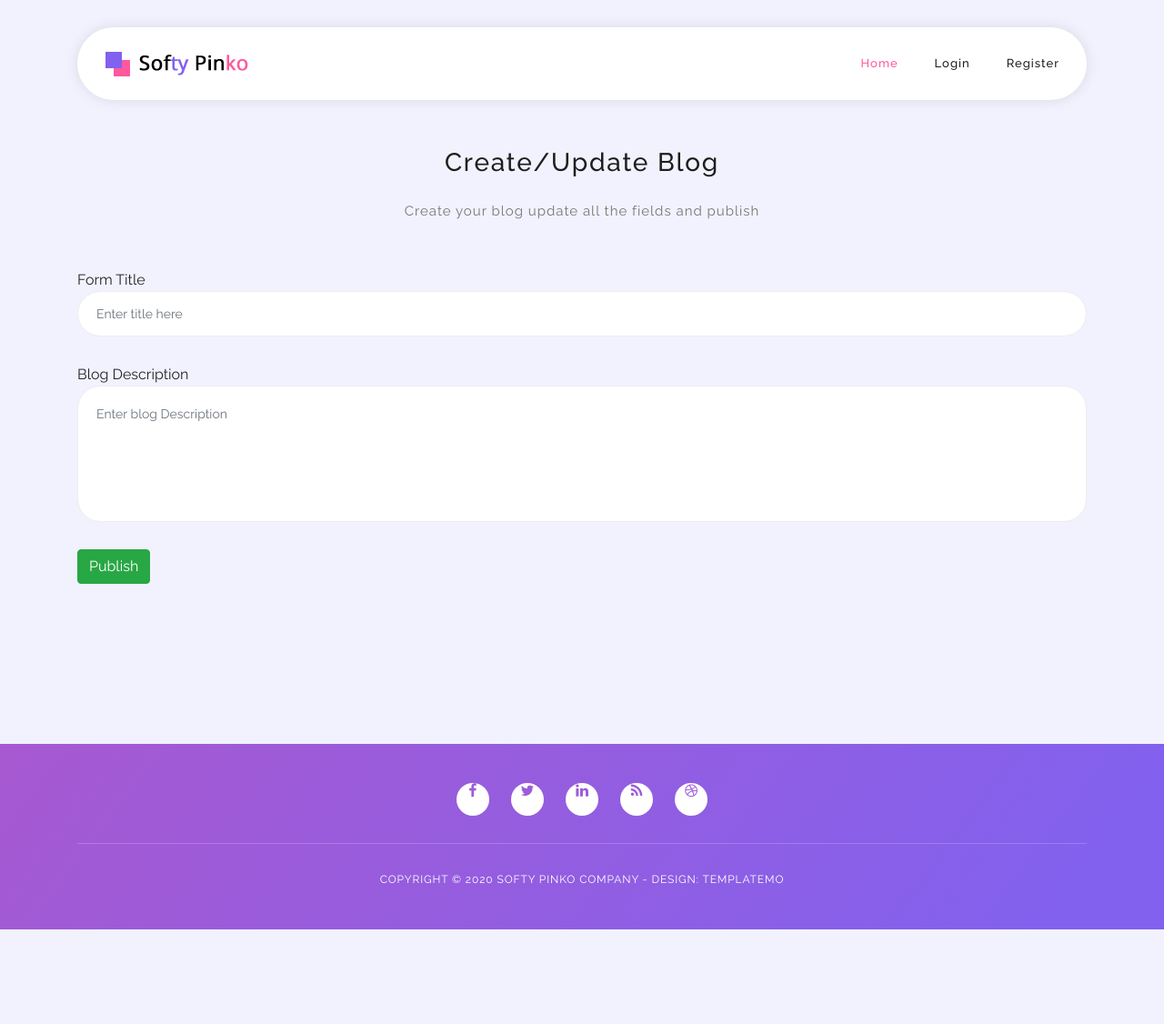
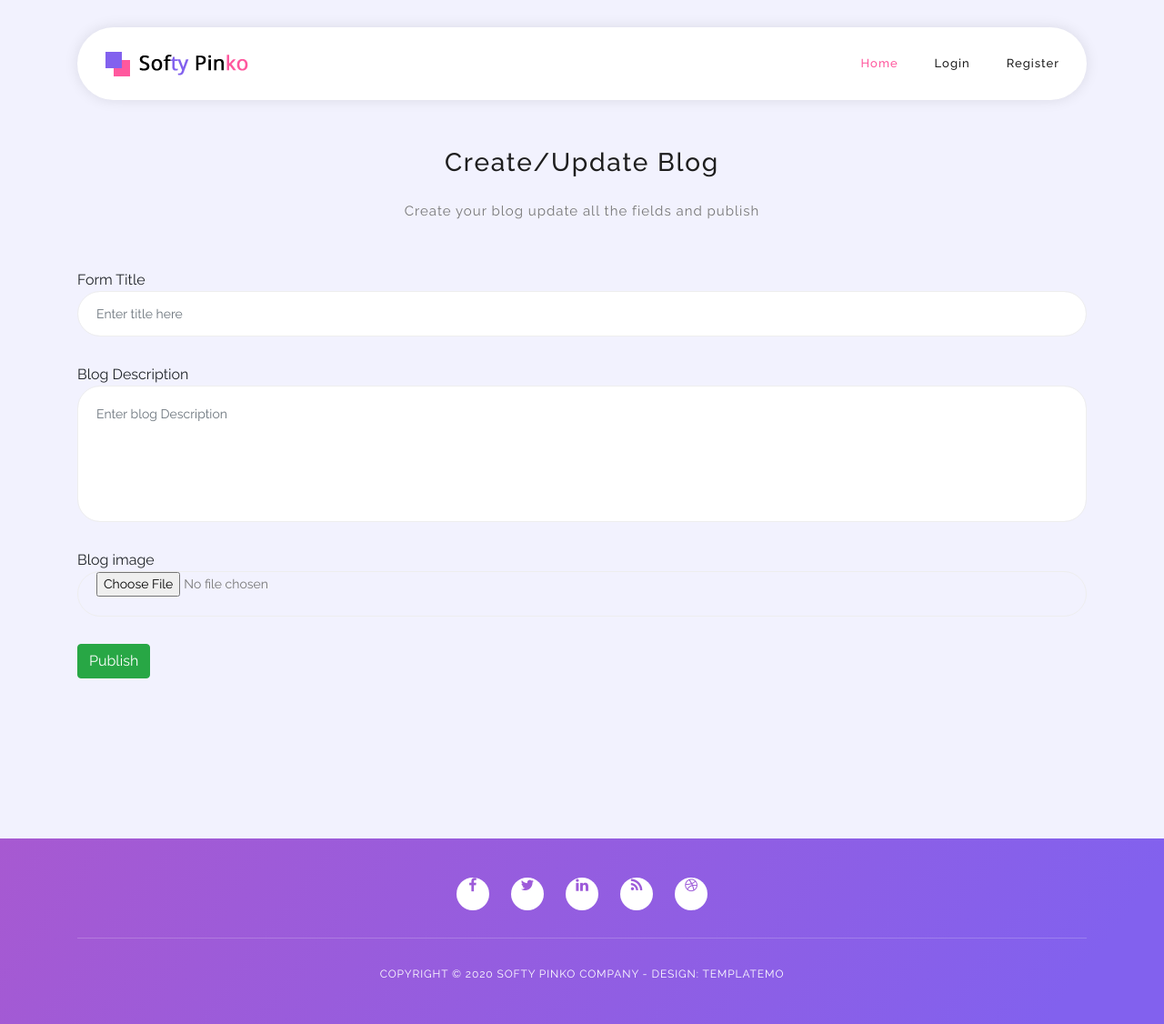
Before and after one commit to abs001/myblogger, a Django app: page /new_blog in a window 1280 px wide. Shown: the whole page at 91% size. Before the commit the page ends 1022 px from the top, so only its background shows below. Run offline with Django 3.2, Linux system fonts and the light colour scheme; some libraries are stand-ins or nearby versions.

Commit message:
Functionality to upload blog images

```diff
--- a/myblogger/myblog/forms.py
+++ b/myblogger/myblog/forms.py
@@ -17,9 +17,13 @@ class LoginUser(forms.Form):
 
 
 class NewBlog(forms.Form):
+    def __int__(self):
+        self.fields['blog_image'].required = False
+
     blog_title = forms.CharField(label="Form Title", max_length=250, widget=forms.TextInput(
         attrs={"class": "form-control", "placeholder": "Enter title here"}
     ))
     blog_description = forms.CharField(label="Blog Description", widget=forms.Textarea(
         attrs={"class": "form-control", "placeholder": "Enter blog Description"}
     ))
+    blog_image = forms.ImageField()
--- a/myblogger/myblog/models.py
+++ b/myblogger/myblog/models.py
@@ -14,9 +14,9 @@ class SiteConfiguration(models.Model):
 class Blog(models.Model):
     blog_title = models.CharField(max_length=200)
     blog_description = models.TextField()
-    blog_image = models.ImageField()  # Future scope
+    blog_image = models.ImageField(upload_to='blog_images', null=True, blank=True)  # Future scope
     blog_user_id = models.ForeignKey(settings.AUTH_USER_MODEL, on_delete=models.CASCADE, default=1)
     creation_date = models.DateTimeField()
     last_modified = models.DateTimeField()
-    views = models.IntegerField(default=0)
+    views = models.IntegerField(default=0, null=True, blank=True)
     user_name = models.TextField(default="Admin")
--- a/myblogger/myblog/templates/myblog/blog.html
+++ b/myblogger/myblog/templates/myblog/blog.html
@@ -23,7 +23,7 @@
             <div class="row">
                 <div class="col-md-12">
                 <div class="contact-form">
-                    <form id="login_user" method="POST">
+                    <form id="login_user" method="POST" enctype="multipart/form-data">
                       {% csrf_token %}
                       <div class="row">
                             {% for field in new_blog %}
--- a/myblogger/myblog/templates/myblog/new_blog.html
+++ b/myblogger/myblog/templates/myblog/new_blog.html
@@ -23,7 +23,7 @@
             <div class="row">
                 <div class="col-md-12">
                 <div class="contact-form">
-                    <form id="login_user" method="POST">
+                    <form id="login_user" method="POST" enctype="multipart/form-data">
                       {% csrf_token %}
                       <div class="row">
                             {% for field in new_blog %}
--- a/myblogger/myblog/views.py
+++ b/myblogger/myblog/views.py
@@ -53,7 +53,7 @@ def login_user(request):
 
 def new_blog(request):
     if request.method == "POST":
-        form = NewBlog(request.POST)
+        form = NewBlog(request.POST, request.FILES)
         if form.is_valid():
             blog_object = Blog()
             blog_object.blog_title = form.cleaned_data.get('blog_title')
@@ -62,6 +62,7 @@ def new_blog(request):
             blog_object.creation_date = datetime.now()
             blog_object.last_modified = datetime.now()
             blog_object.user_name = request.user
+            blog_object.blog_image = request.FILES['blog_image']
             blog_object.save()
             messages.success(request, "New blog created")
     else:
@@ -71,13 +72,14 @@ def new_blog(request):
 
 def blog(request, blog_id):
     if request.method == "POST":
-        form = NewBlog(request.POST)
+        form = NewBlog(request.POST, request.FILES)
         if form.is_valid():
             blog_object = Blog.objects.get(pk=blog_id)
             blog_object.blog_title = form.cleaned_data.get('blog_title')
             blog_object.blog_description = form.cleaned_data.get('blog_description')
             blog_object.blog_user_id = request.user
             blog_object.last_modified = datetime.now()
+            blog_object.blog_image = request.FILES['blog_image']
             blog_object.save()
             messages.success(request, "Blog updated successfully")
     else:
--- a/myblogger/myblogger/settings.py
+++ b/myblogger/myblogger/settings.py
@@ -11,6 +11,7 @@ https://docs.djangoproject.com/en/3.1/ref/settings/
 """
 
 from pathlib import Path
+import os
 
 # Build paths inside the project like this: BASE_DIR / 'subdir'.
 BASE_DIR = Path(__file__).resolve().parent.parent
@@ -120,3 +121,6 @@ LOGIN_URL = 'login'
 LOGIN_REDIRECT_URL = 'index'
 LOGOUT_URL = 'logout'
 LOGOUT_REDIRECT_URL = 'login'
+
+MEDIA_URL = '/media/'
+MEDIA_ROOT = os.path.join(BASE_DIR, 'media')
--- a/myblogger/myblogger/urls.py
+++ b/myblogger/myblogger/urls.py
@@ -15,8 +15,12 @@ Including another URLconf
 """
 from django.contrib import admin
 from django.urls import path, include
+from django.conf.urls.static import static
+from django.conf import settings
 
 urlpatterns = [
     path('admin/', admin.site.urls),
     path('', include('myblog.urls'))
 ]
+
+urlpatterns += static(settings.MEDIA_URL, document_root=settings.MEDIA_ROOT)
```
Also changed, not shown: myblogger/myblog/templates/myblog/home.html (+6 -1 lines), myblogger/media/blog_images/2014-06-01-546.jpg (added), myblogger/media/blog_images/Capture.PNG (added), myblogger/media/blog_images/eye.png (added), myblogger/myblog/migrations/0004_auto_20210504_1024.py (added).
